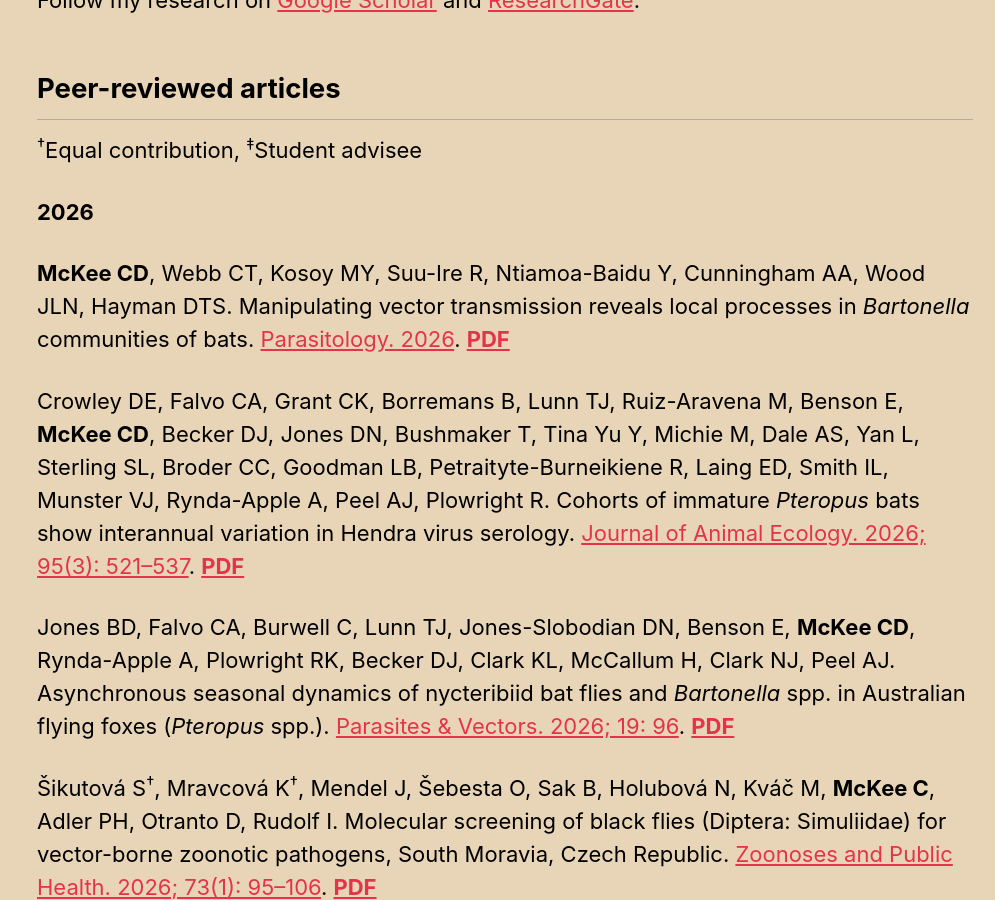
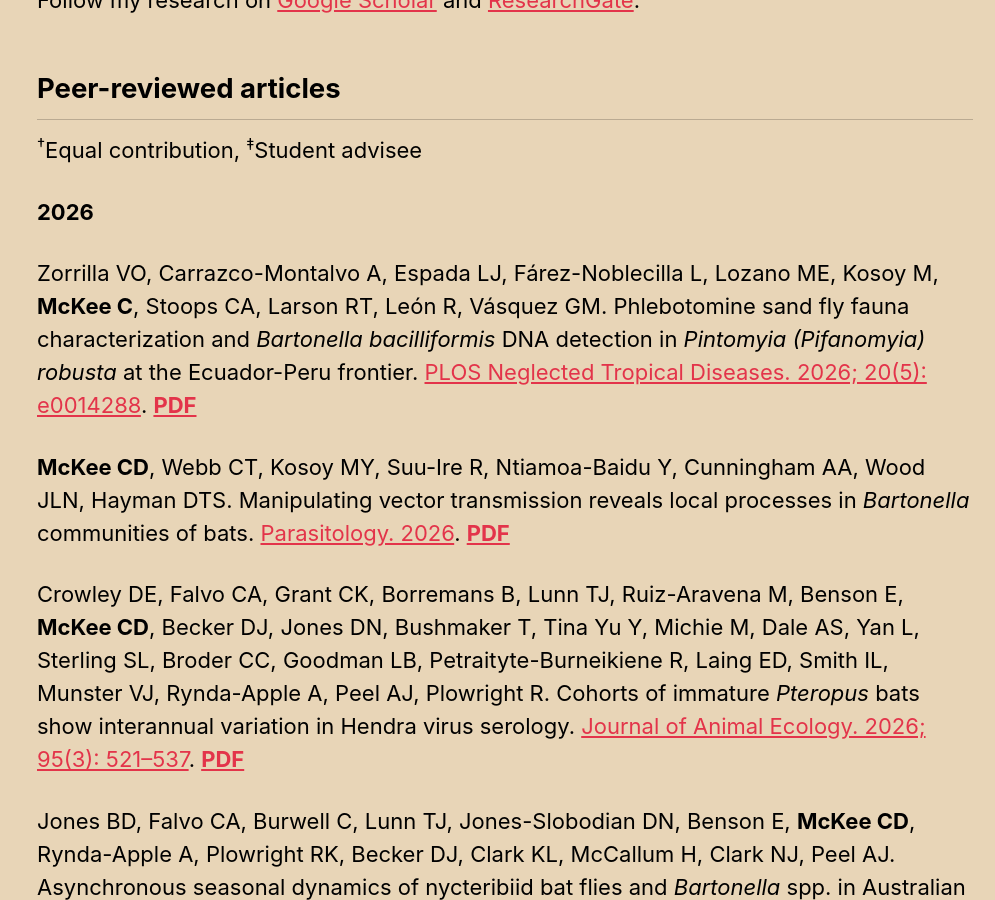
Before and after one commit to clifmckee/clifmckee.github.io, a Jekyll site: the page built from _pages/publications.md, in a window 1280 px wide and 900 px high, scrolled down 348 px. Shown: the whole window, without its empty margins (285-1280 px from the left). Built offline with Jekyll 4.4.1, drawn with Linux system fonts in a browser that asks for light colours; cached includes are drawn as plain includes.

Commit message:
Update pubs 2026-05-18

```diff
--- a/_pages/publications.md
+++ b/_pages/publications.md
@@ -15,6 +15,8 @@ Follow my research on [Google Scholar](https://scholar.google.com/citations?user
 <sup>†</sup>Equal contribution, <sup>‡</sup>Student advisee
 
 **2026**
+
+Zorrilla VO, Carrazco-Montalvo A, Espada LJ, Fárez-Noblecilla L, Lozano ME, Kosoy M, **McKee C**, Stoops CA, Larson RT, León R, Vásquez GM. Phlebotomine sand fly fauna characterization and *Bartonella bacilliformis* DNA detection in *Pintomyia (Pifanomyia) robusta* at the Ecuador-Peru frontier. [PLOS Neglected Tropical Diseases. 2026; 20(5): e0014288](https://doi.org/10.1371/journal.pntd.0014288). [**PDF**](http://clifmckee.github.io/files/2026_Zorrilla_PNTD.pdf)
 
 **McKee CD**, Webb CT, Kosoy MY, Suu-Ire R, Ntiamoa-Baidu Y, Cunningham AA, Wood JLN, Hayman DTS. Manipulating vector transmission reveals local processes in *Bartonella* communities of bats. [Parasitology. 2026](https://doi.org/10.1017/S0031182026101656). [**PDF**](http://clifmckee.github.io/files/2026_McKee_Parasitology.pdf)
 
```
Also changed, not shown: 2 other files.
